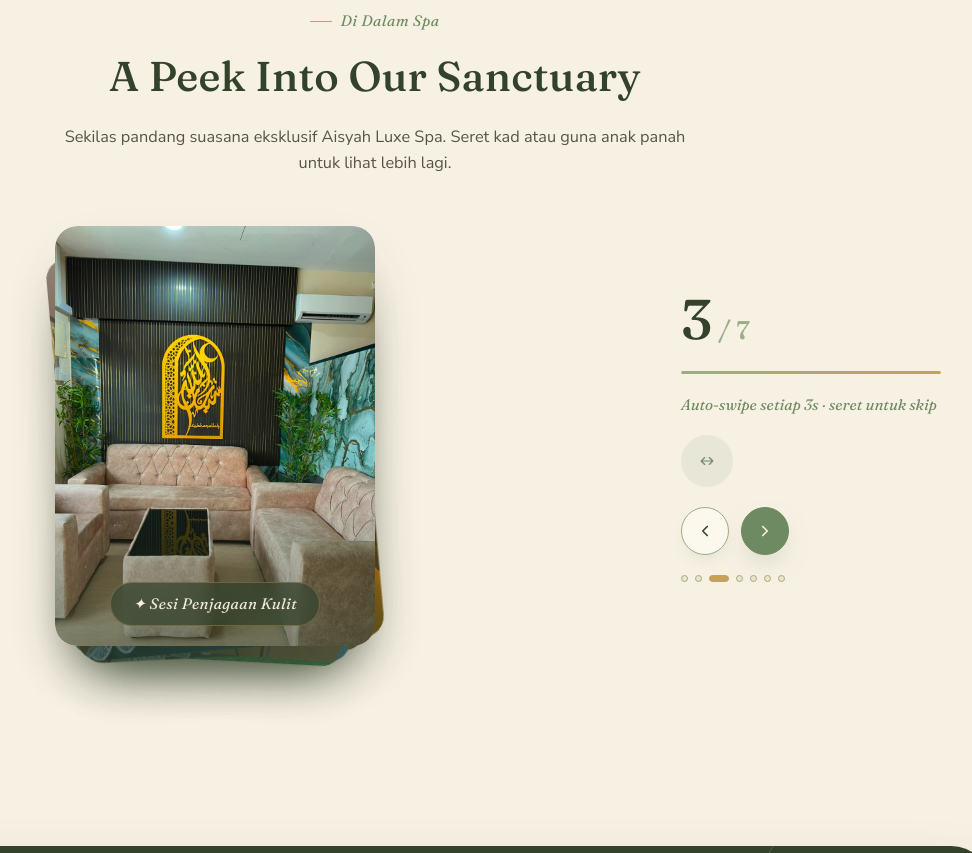
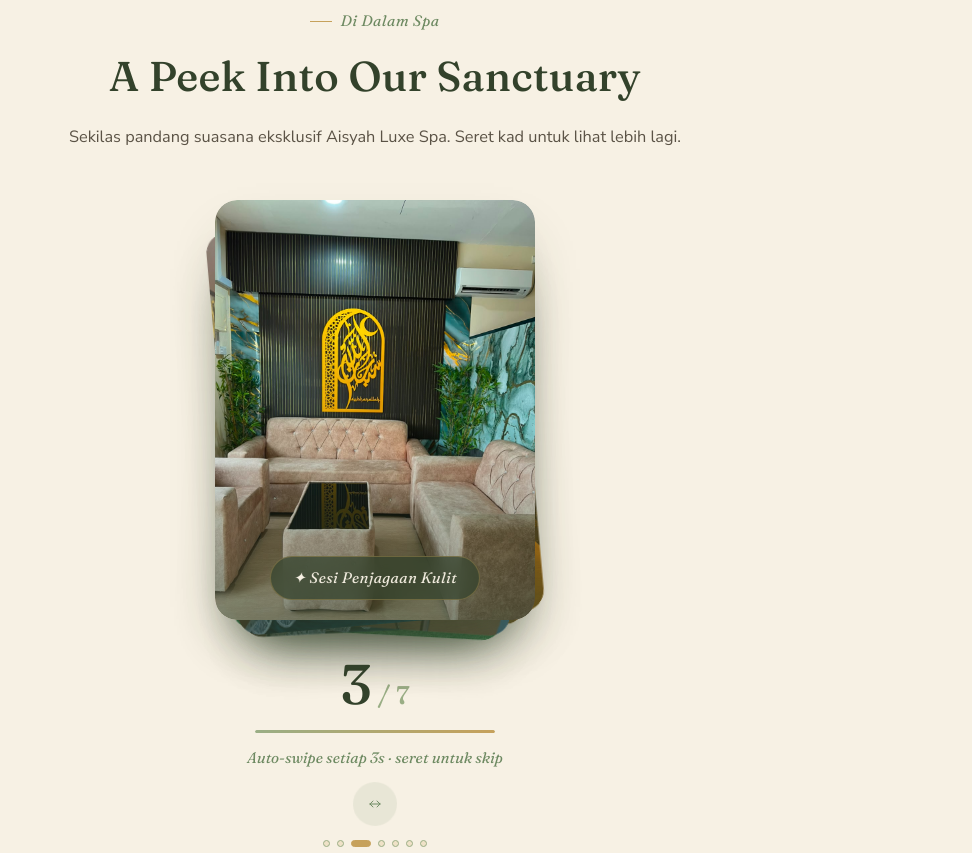
Before and after one commit to hycarl05/aisyahluxespa, a plain HTML site: page index.html in a window 1280 px wide. Shown: the part 7400-8253 px from the top of the page, without its empty margins (265-1237 px from the left). Drawn offline with Linux system fonts and the light colour scheme.

Commit message:
Remove button controls from stacked gallery
Remove prev/next navigation buttons from the stacked card gallery and convert the layout from a two-column grid to a single-column centered design. Navigation is now drag/swipe only. Adjusts spacing, sizing, and removes associated button styling and responsive breakpoints.

```diff
--- a/app.js
+++ b/app.js
@@ -400,8 +400,6 @@ document.addEventListener('DOMContentLoaded', () => {
   (function initStackedGallery() {
     const stack        = document.getElementById('skgStack');
     const dotsWrap     = document.getElementById('skgDots');
-    const prevBtn      = document.getElementById('skgPrev');
-    const nextBtn      = document.getElementById('skgNext');
     const curEl        = document.getElementById('skgCur');
     const totEl        = document.getElementById('skgTot');
     const progressFill = document.getElementById('skgProgressFill');
@@ -575,10 +573,6 @@ document.addEventListener('DOMContentLoaded', () => {
     stack.addEventListener('pointerup',     endDrag);
     stack.addEventListener('pointercancel', endDrag);
 
-    // ---- Button controls ----
-    nextBtn.addEventListener('click', () => { sendTopToBack(-1); startAutoplay(); });
-    prevBtn.addEventListener('click', () => { bringBackToFront(); startAutoplay(); });
-
     // ---- Kick off ----
     startAutoplay();
 
--- a/index.html
+++ b/index.html
@@ -713,7 +713,7 @@
     <div class="section-head reveal">
       <span class="eyebrow" style="justify-content:center;">Di Dalam Spa</span>
       <h2>A Peek Into Our Sanctuary</h2>
-      <p>Sekilas pandang suasana eksklusif Aisyah Luxe Spa. Seret kad atau guna anak panah untuk lihat lebih lagi.</p>
+      <p>Sekilas pandang suasana eksklusif Aisyah Luxe Spa. Seret kad untuk lihat lebih lagi.</p>
     </div>
 
     <!-- Stacked Card Gallery -->
@@ -766,7 +766,7 @@
 
       </div><!-- /skg-stack -->
 
-      <!-- Side panel -->
+      <!-- Bottom / Side Info -->
       <div class="skg-side">
         <div class="skg-counter">
           <span class="skg-count-cur" id="skgCur">1</span>
@@ -779,14 +779,6 @@
           <svg viewBox="0 0 48 48" fill="none">
             <path d="M14 24h20M14 24l6-6M14 24l6 6M34 24l-6-6M34 24l-6 6" stroke="currentColor" stroke-width="2" stroke-linecap="round"/>
           </svg>
-        </div>
-        <div class="skg-controls">
-          <button class="skg-btn" id="skgPrev" aria-label="Sebelumnya">
-            <svg viewBox="0 0 24 24" fill="none" stroke="currentColor" stroke-width="2.2" stroke-linecap="round" stroke-linejoin="round"><polyline points="15 18 9 12 15 6"/></svg>
-          </button>
-          <button class="skg-btn skg-btn--primary" id="skgNext" aria-label="Seterusnya">
-            <svg viewBox="0 0 24 24" fill="none" stroke="currentColor" stroke-width="2.2" stroke-linecap="round" stroke-linejoin="round"><polyline points="9 18 15 12 9 6"/></svg>
-          </button>
         </div>
         <div class="skg-dots" id="skgDots"></div>
       </div>
--- a/styles.css
+++ b/styles.css
@@ -844,12 +844,12 @@ section {
 
 /* ---------- GALLERY — STACKED CARDS ---------- */
 
-/* Two-column layout: stack left, side panel right */
+/* Single column centered layout for cards stack */
 .skg-layout {
-  display: grid;
-  grid-template-columns: 1fr 260px;
-  gap: 60px;
-  align-items: center;
+  display: flex;
+  flex-direction: column;
+  align-items: center;
+  gap: 36px;
   padding-bottom: 40px;
 }
 
@@ -935,16 +935,21 @@ section {
 /* Show label only on the top (active) card — toggled by JS via class */
 .skg-card.is-top .skg-label { opacity: 1; }
 
-/* ---- Side Panel ---- */
+/* ---- Bottom Info Panel ---- */
 .skg-side {
   display: flex;
   flex-direction: column;
-  gap: 20px;
+  align-items: center;
+  text-align: center;
+  gap: 14px;
+  max-width: 320px;
+  width: 100%;
 }
 
 .skg-counter {
   display: flex;
   align-items: baseline;
+  justify-content: center;
   gap: 6px;
   font-family: 'Fraunces', serif;
 }
@@ -970,6 +975,7 @@ section {
 /* Progress bar (autoplay) */
 .skg-progress {
   width: 100%;
+  max-width: 240px;
   height: 3px;
   background: rgba(110, 138, 98, 0.18);
   border-radius: 3px;
@@ -998,8 +1004,8 @@ section {
 }
 
 .skg-drag-icon {
-  width: 52px;
-  height: 52px;
+  width: 44px;
+  height: 44px;
   border-radius: 50%;
   background: rgba(110, 138, 98, 0.1);
   display: flex;
@@ -1009,63 +1015,20 @@ section {
   animation: skgRock 2.5s ease-in-out infinite;
 }
 
-.skg-drag-icon svg { width: 28px; height: 28px; }
+.skg-drag-icon svg { width: 24px; height: 24px; }
 
 @keyframes skgRock {
   0%, 100% { transform: rotate(-8deg); }
   50%       { transform: rotate(8deg); }
 }
 
-/* Buttons */
-.skg-controls {
-  display: flex;
-  gap: 12px;
-}
-
-.skg-btn {
-  width: 48px;
-  height: 48px;
-  border-radius: 50%;
-  border: 1.5px solid var(--green-soft);
-  background: var(--card);
-  color: var(--green-deep);
-  cursor: pointer;
-  display: flex;
-  align-items: center;
-  justify-content: center;
-  box-shadow: 0 8px 20px -10px rgba(51, 66, 43, 0.2);
-  transition: transform 0.2s ease, background 0.2s ease, border-color 0.2s ease;
-}
-
-.skg-btn:hover {
-  transform: translateY(-3px);
-  border-color: var(--green);
-  background: rgba(110, 138, 98, 0.08);
-}
-
-.skg-btn:active { transform: scale(0.93); }
-
-.skg-btn svg { width: 18px; height: 18px; }
-
-/* Primary (next) button — filled */
-.skg-btn--primary {
-  background: var(--green);
-  border-color: var(--green);
-  color: var(--cream);
-  box-shadow: 0 12px 28px -12px rgba(110, 138, 98, 0.55);
-}
-
-.skg-btn--primary:hover {
-  background: var(--green-deep);
-  border-color: var(--green-deep);
-}
-
 /* Dots */
 .skg-dots {
   display: flex;
   gap: 7px;
   flex-wrap: wrap;
-  max-width: 160px;
+  justify-content: center;
+  max-width: 200px;
 }
 
 .skg-dot {
@@ -1092,25 +1055,6 @@ section {
 }
 
 /* ---- Responsive ---- */
-@media (max-width: 900px) {
-  .skg-layout {
-    grid-template-columns: 1fr;
-    gap: 36px;
-    justify-items: center;
-  }
-  .skg-side {
-    flex-direction: row;
-    flex-wrap: wrap;
-    align-items: center;
-    justify-content: center;
-    gap: 16px;
-  }
-  .skg-counter { order: -1; width: 100%; justify-content: center; }
-  .skg-hint    { width: 100%; text-align: center; }
-  .skg-drag-icon { display: none; }
-  .skg-dots    { justify-content: center; max-width: none; }
-}
-
 @media (max-width: 480px) {
   .skg-stack  { width: 280px; height: 370px; }
   .skg-card   { width: 280px; height: 370px; }
@@ -2380,9 +2324,3 @@ footer .copy {
   .bekam-pakej {
     padding: 28px 20px 22px;
   }
-
-  .trust-item {
-    font-size: 0.75rem;
-    padding: 0 12px;
-  }
-}
```
Also changed, not shown: images/poster1.jpg (added), images/poster2.jpg (added), images/poster3.jpg (added), images/poster4.jpg (added).
